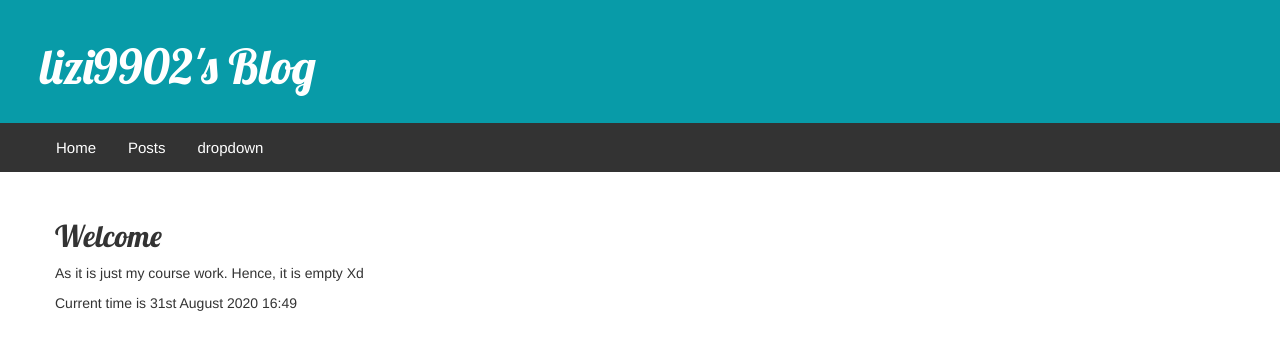
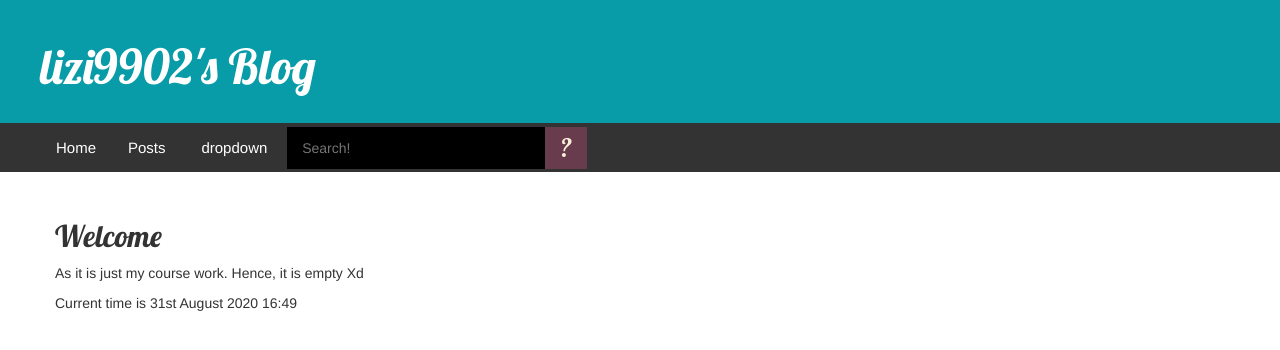
Before and after one commit to lizi002/my-first-blog, a Django app: page / in a window 1280 px wide. Shown: the top 350 px of the page. Run offline with Django 3.2, Linux system fonts and the light colour scheme; some libraries are stand-ins or nearby versions.

Commit message:
add search bar

```diff
--- a/blog/static/css/navigation_bar.css
+++ b/blog/static/css/navigation_bar.css
@@ -73,3 +73,79 @@
 .dropdown:hover .dropdown-content, .dropdown:hover .right-dropdown-content {
     display: block;
 }
+
+
+#container {
+    width: 500px;
+    height: 820px;
+    margin: 0 auto;
+}
+div.search {
+    display: inline-block;
+    position: relative;
+}
+
+form {
+    position: relative;
+    width: 300px;
+    margin: 0 auto;
+}
+
+input, button {
+    border: none;
+    outline: none;
+}
+
+input {
+    width: 100%;
+    height: 42px;
+}
+
+button {
+    height: 42px;
+    width: 42px;
+    cursor: pointer;
+    position: absolute;
+
+}
+
+.bar {background: black;}
+
+.bar form {
+    height: 42px;
+}
+
+.bar-default-content{
+    color: #F9F0DA;
+}
+
+.bar input {
+    width: 257px;
+    padding: 0 42px 0 15px;
+    border-bottom: 0 solid transparent;
+    background: transparent;
+    transition: .3s linear;
+    position: relative;
+    top: 0;
+    right: 0px;
+    z-index: 2;
+}
+.bar input:focus {
+    width: 257px;
+    z-index: 1;
+    border-bottom: 2px solid #F9F0DA;
+}
+.bar button {
+    background: #683B4D;
+    top: 0;
+    right: 0;
+    font-family: Lobster;
+    font-size: 25px;
+    font-weight: 100;
+    color: #F9F0DA;
+    transition: background 0.3s;
+}
+
+.bar button:hover{
+    background: red;
+}
--- a/blog/templates/blog/base.html
+++ b/blog/templates/blog/base.html
@@ -6,6 +6,7 @@
         <link rel="stylesheet" href="//maxcdn.bootstrapcdn.com/bootstrap/3.2.0/css/bootstrap-theme.min.css">
         <link href='//fonts.googleapis.com/css?family=Lobster&subset=latin,latin-ext' rel='stylesheet' type='text/css'>
         <link rel="stylesheet" href="{% static 'css/blog.css' %}">
+        <link rel="stylesheet" href="{% static 'css/navigation_bar.css' %}">
         <link rel="stylesheet" href="{% static 'css/navigation_bar.css' %}">
         {% block head %}
         {% endblock %}
@@ -19,13 +20,23 @@
 
         <div class="navigation-bar">
             <ul>
-                <li><a class="active" href="/">Home</a></li><li><a href="{% url 'post_list' %}">Posts</a></li><div class="dropdown">
+                <li><a class="active" href="/">Home</a></li><li><a href="{% url 'post_list' %}">Posts</a></li>
+
+                <div class="dropdown">
                     <a href="/" class="dropbtn">dropdown</a>
                     <div class="dropdown-content">
                         <a href="#">link 1</a>
                         <a href="#">link 2</a>
                         <a href="#">link 3</a>
                     </div>
+                </div>
+
+                <div class="search bar">
+                    <form role="search" method="get" id="searchform" action="{% url 'search' %}">
+                        {% csrf_token %}
+                        <input name="search-input" class = "bar-default-content" type="search" placeholder="Search!" required>
+                        <button type="submit">?</button>
+                    </form>
                 </div>
                     {% block navigation %}
                     {% endblock %}
--- a/blog/urls.py
+++ b/blog/urls.py
@@ -8,4 +8,5 @@ urlpatterns = [
     path('post/new/', views.post_new, name='post_new'),
     path('post/<int:pk>/edit', views.post_edit, name='post_edit'),
     path('post/<int:pk>/delete/', views.post_delete, name='post_delete'),
+    path('search/', views.search, name='search')
 ]
--- a/blog/views.py
+++ b/blog/views.py
@@ -83,3 +83,15 @@ def post_delete(request, pk):
     else:
         post.delete()
     return redirect('post_list')
+
+
+def search(request):
+    search_input = request.GET.get('search-input')
+    error_msg = ''
+
+    if not search_input:
+        error_msg = 'BOOM！Where is your input?'
+        return render(request, 'blog/post_list.html', {'error_msg': error_msg})
+
+    posts = Post.objects.filter(title__icontains=search_input)
+    return render(request, 'blog/post_list.html', {'error_msg': error_msg, 'posts': posts})
```
Also changed, not shown: blog/templates/blog/post_list.html (+8 -0 lines).
